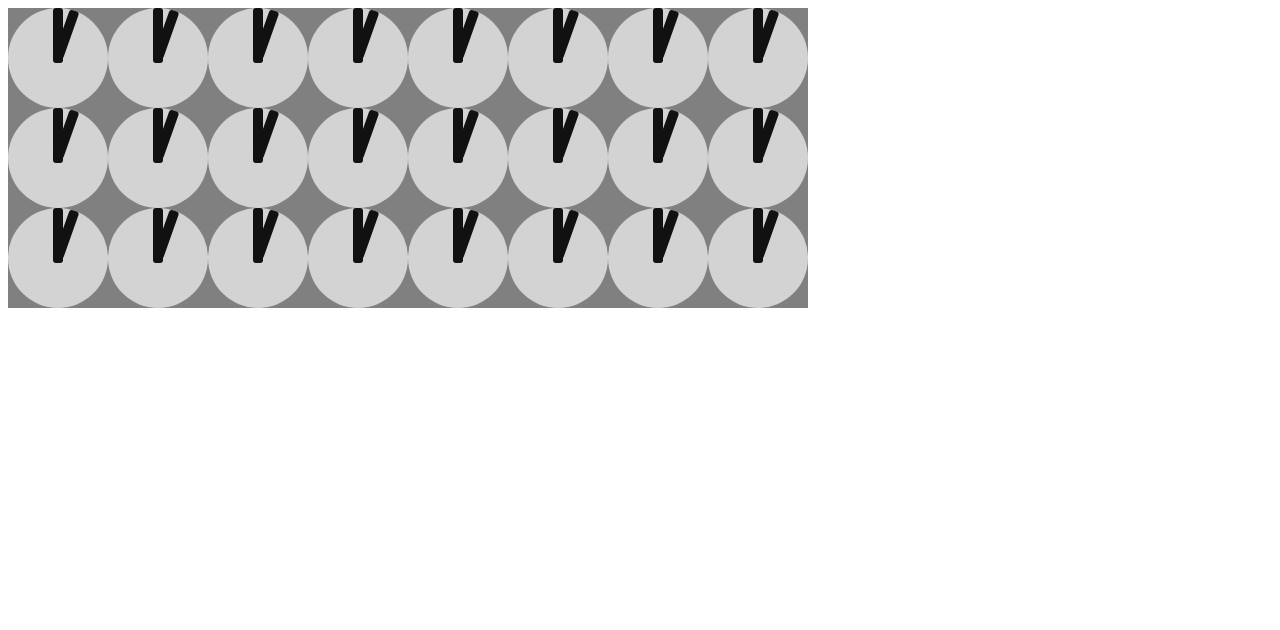
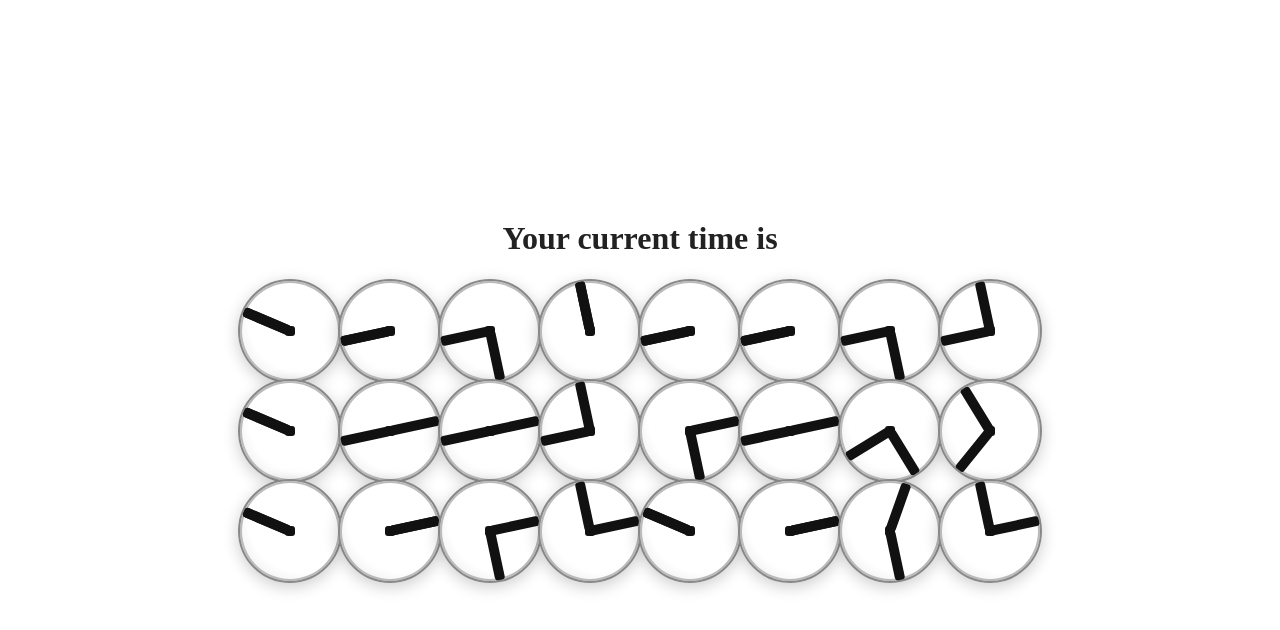
Before and after one commit to MGray24/DigitalAnalogClock, a plain HTML site: page index.html in a window 1280 px wide. Drawn offline with Linux system fonts and the light colour scheme.

Commit message:
finishing touches

```diff
--- a/index.html
+++ b/index.html
@@ -7,9 +7,9 @@
     <link rel="stylesheet" href="style.css">
 </head>
 <body>
+    <div class="clock-label">Your current time is</div>
     <div class="digital_clock">
-        <!--There will be 4 digital numbers placed here, heach with 6 analog clocks
-        Each analog clock has 2 hands and a center piece-->
+        <!-- clocks here -->
     </div>
     <script src="script.js"></script>
 </body>
--- a/script.js
+++ b/script.js
@@ -1,14 +1,14 @@
-// Example structure for minute hands (expand as needed)
+// each minute hands angle for each digit
 const minuteAngleMap = {
     0: { '0': 90, '1': 215, '2': 90, '3': 90, '4': 180, '5': 90, '6': 90, '7': 90, '8': 90, '9': 90 },
     1: { '0': 180, '1': 180, '2': 180, '3': 180, '4': 180, '5': 270, '6': 270, '7': 180, '8': 180, '9': 180 },
     2: { '0': 0, '1': 215, '2': 90, '3': 90, '4': 0, '5': 0, '6': 0, '7': 215, '8': 90, '9': 0 },
-    3: { '0': 0, '1': 0, '2': 0, '3': 0, '4': 0, '5': 180, '6': 180, '7': 180, '8': 180, '9': 180 },
+    3: { '0': 0, '1': 0, '2': 0, '3': 0, '4': 0, '5': 180, '6': 180, '7': 180, '8': 180, '9': 0 },
     4: { '0': 0, '1': 215, '2': 0, '3': 90, '4': 215, '5': 90, '6': 0, '7': 215, '8': 0, '9': 90 },
     5: { '0': 0, '1': 0, '2': 270, '3': 0, '4': 0, '5': 0, '6': 0, '7': 0, '8': 0, '9': 0 }
 };
 
-// Example structure for hour hands
+// each hour hands angle for each digit
 const hourAngleMap = {
     0: { '0': 180, '1': 215, '2': 90, '3': 90, '4': 180, '5': 180, '6': 180, '7': 90, '8': 180, '9': 180 },
     1: { '0': 270, '1': 180, '2': 270, '3': 270, '4': 180, '5': 270, '6': 270, '7': 270, '8': 270, '9': 270 },
@@ -62,8 +62,24 @@ clocks.forEach(clock => {
     handStates.push({
         element: minuteHand,
         prevAngle: 0,
-        nextAngle: 90
+        nextAngle: 0
     });
+});
+
+//SETS INITIAL POSITIONS ON PAGE LOAD
+const now = new Date();
+const hours = now.getHours().toString().padStart(2, '0');
+const minutes = now.getMinutes().toString().padStart(2, '0');
+const timeDigits = hours + minutes;
+
+const nextMinuteDate = new Date(now.getTime() + 60000);
+const nextHours = nextMinuteDate.getHours().toString().padStart(2, '0');
+const nextMinutes = nextMinuteDate.getMinutes().toString().padStart(2, '0');
+const nextTimeDigits = nextHours + nextMinutes;
+
+handStates.forEach(hand => {
+    hand.prevAngle = getNextAngle(hand, timeDigits);
+    hand.nextAngle = getNextAngle(hand, nextTimeDigits);
 });
 
 function getNextAngle(hand, timeDigits) {
@@ -83,7 +99,6 @@ function getNextAngle(hand, timeDigits) {
 
 function updateHandsAndTime() {
     const now = new Date();
-    const secondsPast = now.getSeconds();
 
     if (now.getMinutes() !== currentMinute) {
         currentMinute = now.getMinutes();
@@ -95,14 +110,26 @@ function updateHandsAndTime() {
             const minutes = now.getMinutes().toString().padStart(2, '0');
             const timeDigits = hours + minutes; // e.g. "1235"
 
-            hand.nextAngle = getNextAngle(hand, timeDigits);
+            const nextMinuteDate = new Date(now.getTime() + 60000); // add 1 minute
+            const nextHours = nextMinuteDate.getHours().toString().padStart(2, '0');
+            const nextMinutes = nextMinuteDate.getMinutes().toString().padStart(2, '0');
+            const nextTimeDigits = nextHours + nextMinutes;
+            hand.nextAngle = getNextAngle(hand, nextTimeDigits);
         });
         console.log("Minute changed:", currentMinute);
     }
 
-    // Calculate the current angle for each hand based on secondsPast
+    // Calculate the current angle for each hand based on msPast
     handStates.forEach(hand => {
-        const angle = hand.prevAngle + (hand.nextAngle - hand.prevAngle) * (secondsPast / 60);
+        let prev = hand.prevAngle;
+        let next = hand.nextAngle;
+        // Ensure clockwise movement
+        if (next < prev || next == prev) {
+            next += 360;
+        }
+        const msPast = now.getSeconds() * 1000 + now.getMilliseconds();
+        const fraction = msPast / 60000; // 60,000 ms in a minute
+        const angle = prev + (next - prev) * fraction;
         hand.element.style.transform = `rotate(${angle}deg)`;
     });
 }
@@ -110,4 +137,4 @@ function updateHandsAndTime() {
 
 let currentMinute = new Date().getMinutes();
 
-setInterval(updateHandsAndTime, 100);
+setInterval(updateHandsAndTime, 1);
--- a/style.css
+++ b/style.css
@@ -1,3 +1,20 @@
+body {
+    display: flex;
+    flex-direction: column; /* Stack children vertically */
+    justify-content: center;
+    align-items: center;
+    min-height: 100vh;
+    margin: 0;
+}
+
+.clock-label {
+    text-align: center;
+    font-size: 2rem;
+    font-weight: 600;
+    margin-bottom: 24px;
+    color: #222;
+}
+
 .digital_clock {
     background-color: black;
     display: flex;
@@ -5,19 +22,21 @@
 }
 
 .digital_number {
-    background-color: grey;
     display: grid;
     grid-template-columns: repeat(2, 100px);
     grid-template-rows: repeat(3, 100px);
     place-items: center;
+    background-color: white;
 }
 
 .analog_clock {
     position: relative;
-    background-color: lightgrey;
+    background: radial-gradient(circle at 60% 40%, #fff 60%, #e0e0e0 100%);
     width: 100px;
     height: 100px;
     border-radius: 50%;
+    box-shadow: 0 4px 16px rgba(0,0,0,0.2), 0 0 0 2px #bbb inset;
+    border: 2px solid #888;
 }
 
 .hand{
@@ -35,10 +54,6 @@
     height: 50px;
 }
 
-.hour {
-    transform: rotate(90deg);
-}
-
 .analog_center {
     position: absolute;
     left:50%;
```
